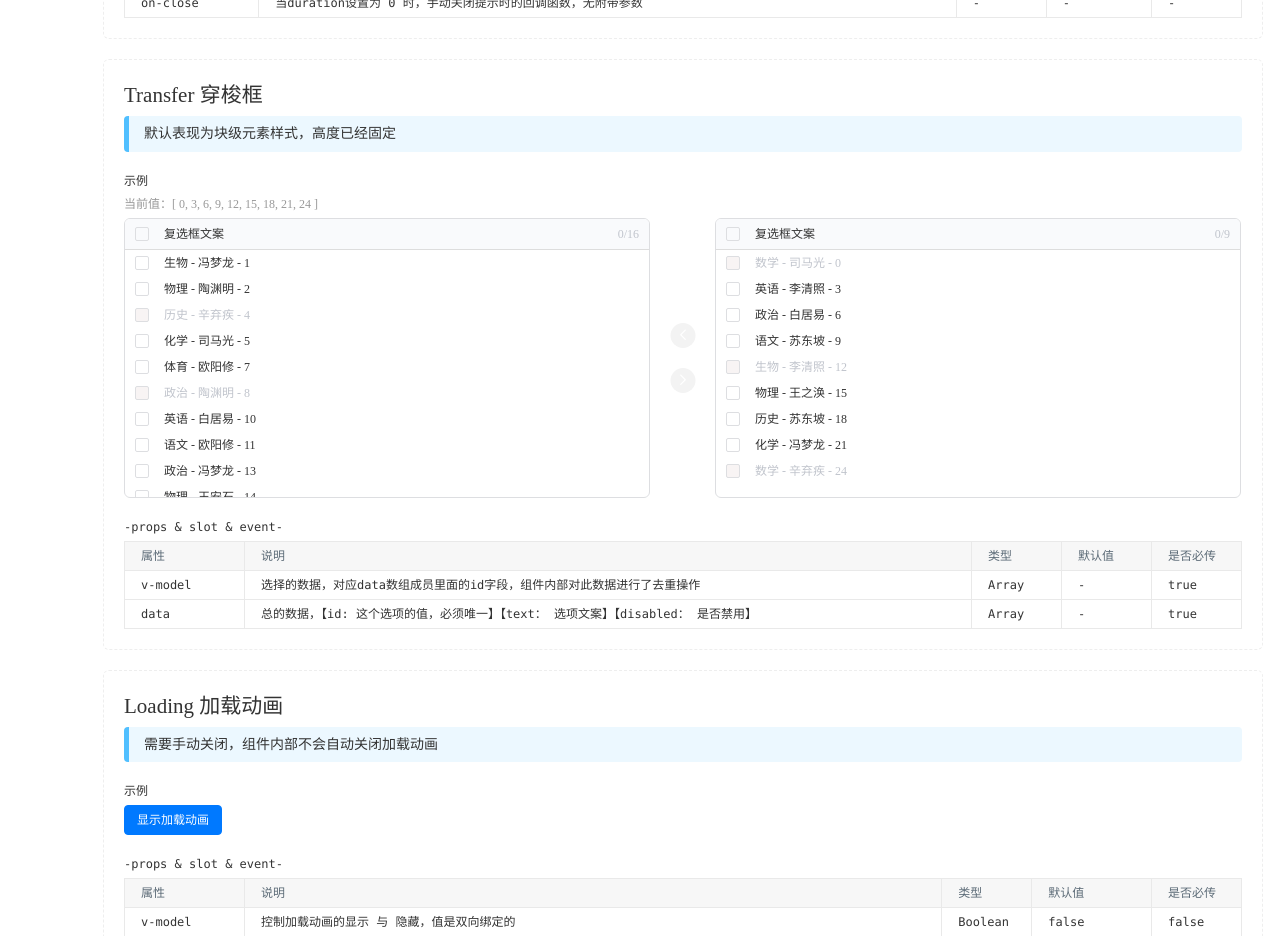
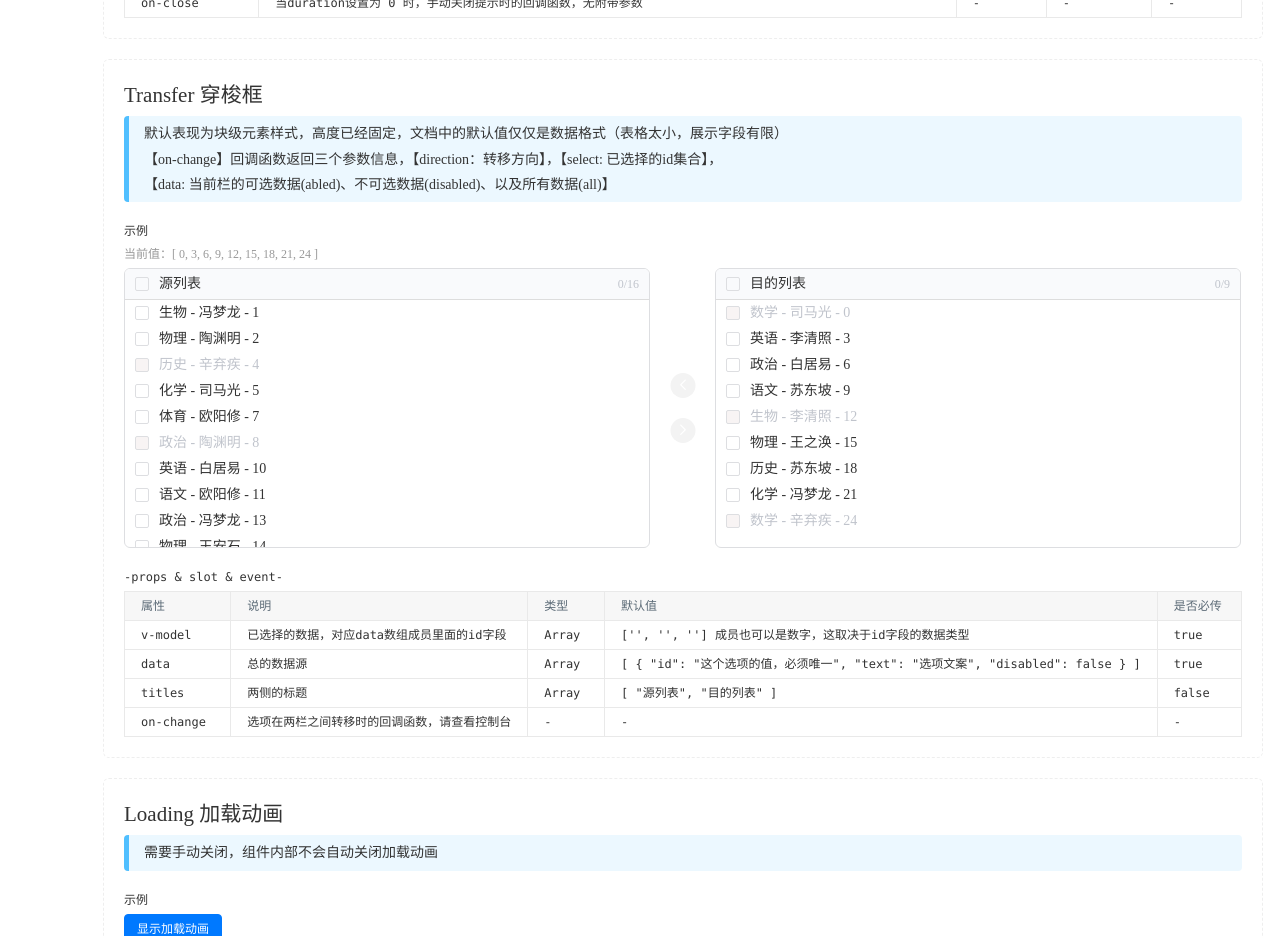
Before and after one commit to kule2018/qiaodaima.github.io, a Vue app: page / in a window 1280 px wide. Shown: the part 1640-2576 px from the top of the page. Built offline with nearby package versions, Linux system fonts and the light colour scheme.

Commit message:
穿梭框

```diff
--- a/examples/doc-transfer.vue
+++ b/examples/doc-transfer.vue
@@ -3,14 +3,19 @@
     :title="'Transfer 穿梭框'"
     :param="param">
     <div slot="tip">
-      默认表现为块级元素样式，高度已经固定
+      默认表现为块级元素样式，高度已经固定，文档中的默认值仅仅是数据格式（表格太小，展示字段有限）<br>
+      【on-change】回调函数返回三个参数信息，【direction：转移方向】，【select: 已选择的id集合】，<br>
+      【data: 当前栏的可选数据(abled)、不可选数据(disabled)、以及所有数据(all)】
     </div>
 
     <template slot="example">
       <dl class="group">
         <dt>当前值：{{modelData.select}}</dt>
         <dd>
-          <Transfer v-model="modelData.select" v-bind="modelData"></Transfer>
+          <Transfer
+            v-model="modelData.select"
+            v-bind="modelData"
+            @on-change="onChange"></Transfer>
         </dd>
       </dl>
     </template>
@@ -32,17 +37,37 @@
         param: [
           {
             name: 'v-model',
-            explain: '选择的数据，对应data数组成员里面的id字段，组件内部对此数据进行了去重操作',
+            explain: '已选择的数据，对应data数组成员里面的id字段',
             type: 'Array',
-            default: '-',
+            default: `['', '', ''] 成员也可以是数字，这取决于id字段的数据类型`,
             isMust: true
           },
           {
             name: 'data',
-            explain: '总的数据，【id: 这个选项的值，必须唯一】【text： 选项文案】【disabled： 是否禁用】',
+            explain: '总的数据源',
             type: 'Array',
+            default: [
+              {
+                id: '这个选项的值，必须唯一',
+                text: '选项文案',
+                disabled: false
+              }
+            ],
+            isMust: true
+          },
+          {
+            name: 'titles',
+            explain: '两侧的标题',
+            type: 'Array',
+            default: ['源列表', '目的列表'],
+            isMust: false
+          },
+          {
+            name: 'on-change',
+            explain: '选项在两栏之间转移时的回调函数，请查看控制台',
+            type: '-',
             default: '-',
-            isMust: true
+            isMust: '-'
           }
         ],
         modelData: {
@@ -94,6 +119,9 @@
             this.modelData.select.push(i);
           }
         }
+      },
+      onChange(result) {
+        console.log(result);
       }
     }
   };
--- a/src/components/transfer/main.vue
+++ b/src/components/transfer/main.vue
@@ -5,8 +5,9 @@
         <Checkbox
           v-model="unselectDtatCheckedAll"
           :label="true"
+          :text="titles[0]"
           :disabled="unselectDtat.abled.length === 0"
-          @on-change="checkedAll(!!unselectDtatCheckedAll[0], 'moveToSelectData', 'unselectDtat');">
+          @on-change="checkedAll(!!unselectDtatCheckedAll[0], 'unselectDtat', 'moveToSelectData');">
         </Checkbox>
         <em class="number">{{moveToSelectData.length}}/{{unselectDtat.all.length}}</em>
       </div>
@@ -42,8 +43,9 @@
         <Checkbox
           v-model="selectDataCheckedAll"
           :label="true"
+          :text="titles[1]"
           :disabled="selectData.abled.length === 0"
-          @on-change="checkedAll(!!selectDataCheckedAll[0], 'moveToUnselectData', 'selectData');">
+          @on-change="checkedAll(!!selectDataCheckedAll[0], 'selectData', 'moveToUnselectData',);">
         </Checkbox>
         <em class="number">{{moveToUnselectData.length}}/{{selectData.all.length}}</em>
       </div>
@@ -81,7 +83,7 @@
       titles: {
         type: Array,
         default() {
-          return ['fdd', 'fdsfds'];
+          return ['源列表', '目的列表'];
         }
       }
     },
@@ -172,14 +174,8 @@
     },
     methods: {
       // 全选 反选
-      checkedAll(isCheckedAll, select, bbb) {
-        if(isCheckedAll) {
-          this[select] = this[bbb].abled.map(function(item) {
-            return item.id;
-          });
-        } else {
-          this[select] = [];
-        }
+      checkedAll(isCheckedAll, data, select) {
+        this[select] = isCheckedAll ? this[data].abled.map(item => item.id) : [];
       },
 
       // 把左侧数据 移动 到右侧
@@ -189,6 +185,12 @@
         if(!this.moveToSelectData.length) {
           return;
         }
+
+        this.$emit('on-change', {
+          direction: 'right',
+          data: this.unselectDtat,
+          select: this.moveToSelectData
+        });
 
         select.push(...this.moveToSelectData);
         this.moveToSelectData = [];
@@ -203,6 +205,12 @@
         if(!this.moveToUnselectData.length) {
           return;
         }
+
+        this.$emit('on-change', {
+          direction: 'left',
+          data: this.selectData,
+          select: this.moveToUnselectData
+        });
 
         for(let i = 0; i < this.moveToUnselectData.length; i++) {
           select.splice(select.indexOf(this.moveToUnselectData[i]), 1);
@@ -284,9 +292,6 @@
         padding: 6px 10px;
         transition: all 0.3s;
 
-        span {
-          font-size: 12px !important;
-        }
         &:hover {
           background: #ecf8ff;
         }
@@ -299,11 +304,7 @@
   .transfer-item {
     .checkbox-item {
       i {
-        margin-right: 15px;
-        border-color: #dddee1;
-      }
-      span {
-        font-size: 12px;
+        margin-right: 10px !important;
       }
     }
   }
```
